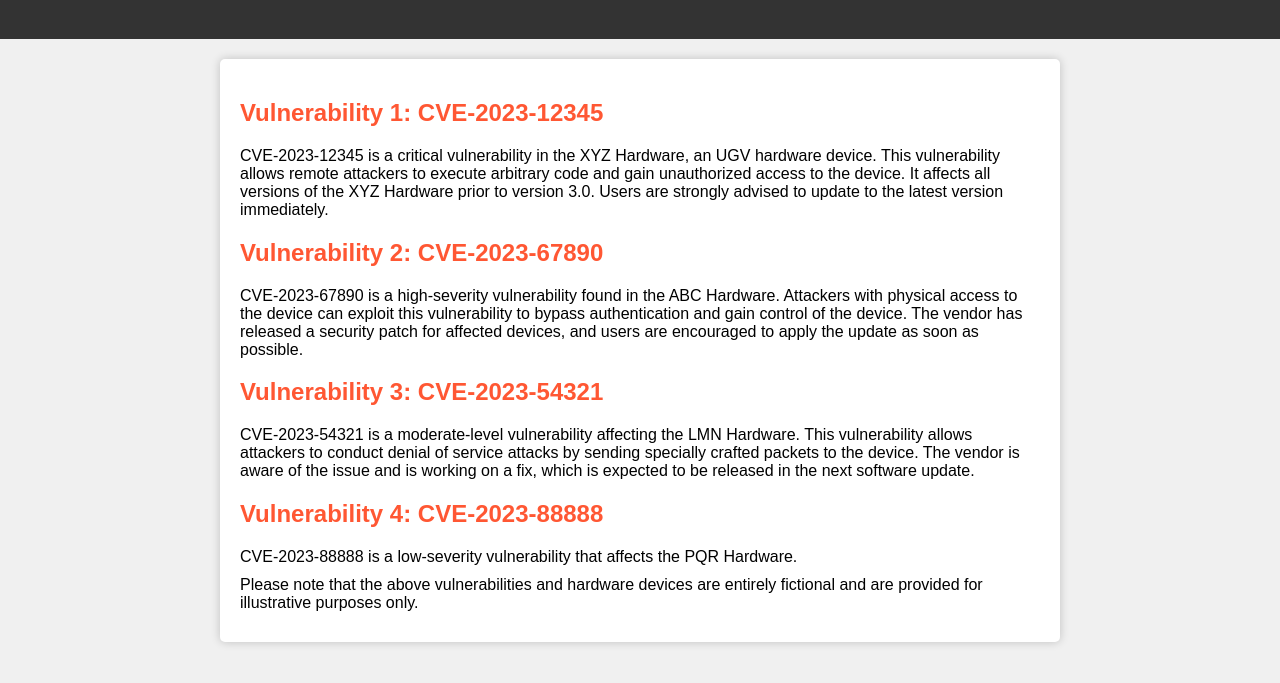
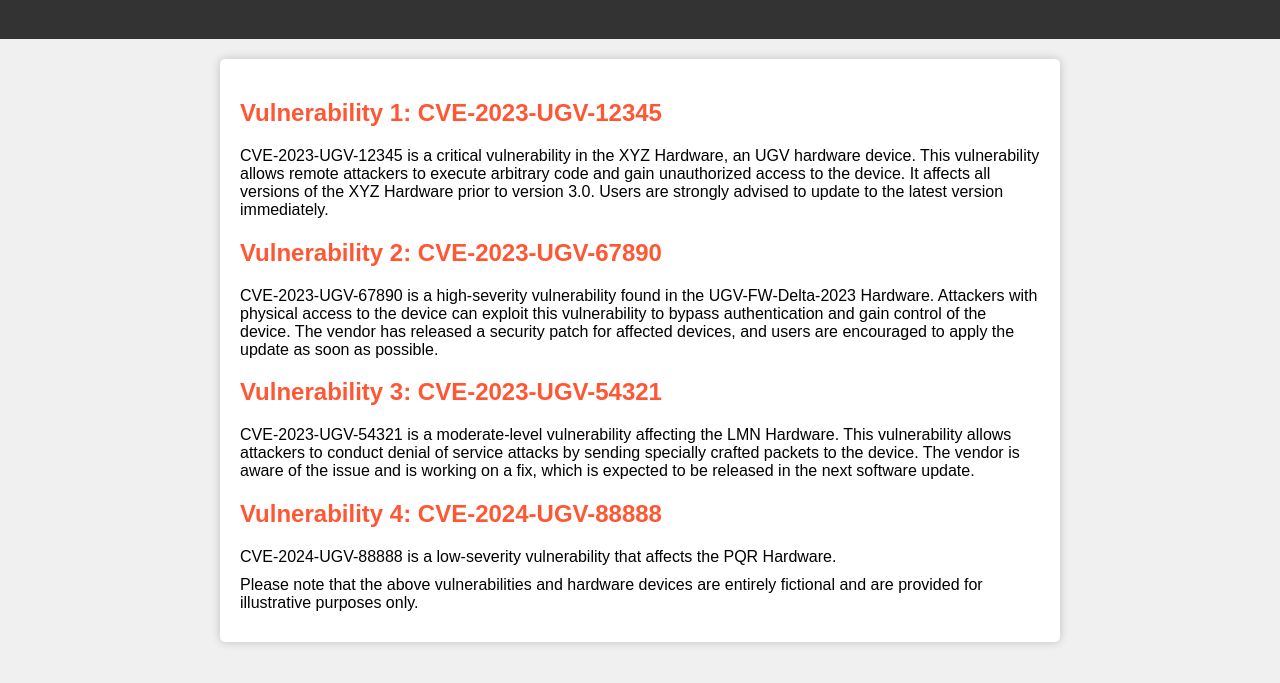
Before and after one commit to fepitre/hermes-demo2, a plain HTML site: page hermesweb/index.html in a window 1280 px wide. Shown: the part 81-764 px from the top of the page. Drawn offline with Linux system fonts and the light colour scheme.

Commit message:
Update vulnerability

```diff
--- a/hermesweb/index.html
+++ b/hermesweb/index.html
@@ -48,24 +48,24 @@
     </header>
 
     <div class="container">
-        <h2>Vulnerability 1: CVE-2023-12345</h2>
+        <h2>Vulnerability 1: CVE-2023-UGV-12345</h2>
         <p>
-            CVE-2023-12345 is a critical vulnerability in the XYZ Hardware, an UGV hardware device. This vulnerability allows remote attackers to execute arbitrary code and gain unauthorized access to the device. It affects all versions of the XYZ Hardware prior to version 3.0. Users are strongly advised to update to the latest version immediately.
+            CVE-2023-UGV-12345 is a critical vulnerability in the XYZ Hardware, an UGV hardware device. This vulnerability allows remote attackers to execute arbitrary code and gain unauthorized access to the device. It affects all versions of the XYZ Hardware prior to version 3.0. Users are strongly advised to update to the latest version immediately.
         </p>
 
-        <h2>Vulnerability 2: CVE-2023-67890</h2>
+        <h2>Vulnerability 2: CVE-2023-UGV-67890</h2>
         <p>
-            CVE-2023-67890 is a high-severity vulnerability found in the ABC Hardware. Attackers with physical access to the device can exploit this vulnerability to bypass authentication and gain control of the device. The vendor has released a security patch for affected devices, and users are encouraged to apply the update as soon as possible.
+            CVE-2023-UGV-67890 is a high-severity vulnerability found in the UGV-FW-Delta-2023 Hardware. Attackers with physical access to the device can exploit this vulnerability to bypass authentication and gain control of the device. The vendor has released a security patch for affected devices, and users are encouraged to apply the update as soon as possible.
         </p>
 
-        <h2>Vulnerability 3: CVE-2023-54321</h2>
+        <h2>Vulnerability 3: CVE-2023-UGV-54321</h2>
         <p>
-            CVE-2023-54321 is a moderate-level vulnerability affecting the LMN Hardware. This vulnerability allows attackers to conduct denial of service attacks by sending specially crafted packets to the device. The vendor is aware of the issue and is working on a fix, which is expected to be released in the next software update.
+            CVE-2023-UGV-54321 is a moderate-level vulnerability affecting the LMN Hardware. This vulnerability allows attackers to conduct denial of service attacks by sending specially crafted packets to the device. The vendor is aware of the issue and is working on a fix, which is expected to be released in the next software update.
         </p>
 
-        <h2>Vulnerability 4: CVE-2023-88888</h2>
+        <h2>Vulnerability 4: CVE-2024-UGV-88888</h2>
         <p>
-            CVE-2023-88888 is a low-severity vulnerability that affects the <a href="skull.html" style="cursor: wait;">PQR Hardware</a>.
+            CVE-2024-UGV-88888 is a low-severity vulnerability that affects the <a href="skull.html" style="cursor: wait;">PQR Hardware</a>.
         </p>
 
         <p>
```
